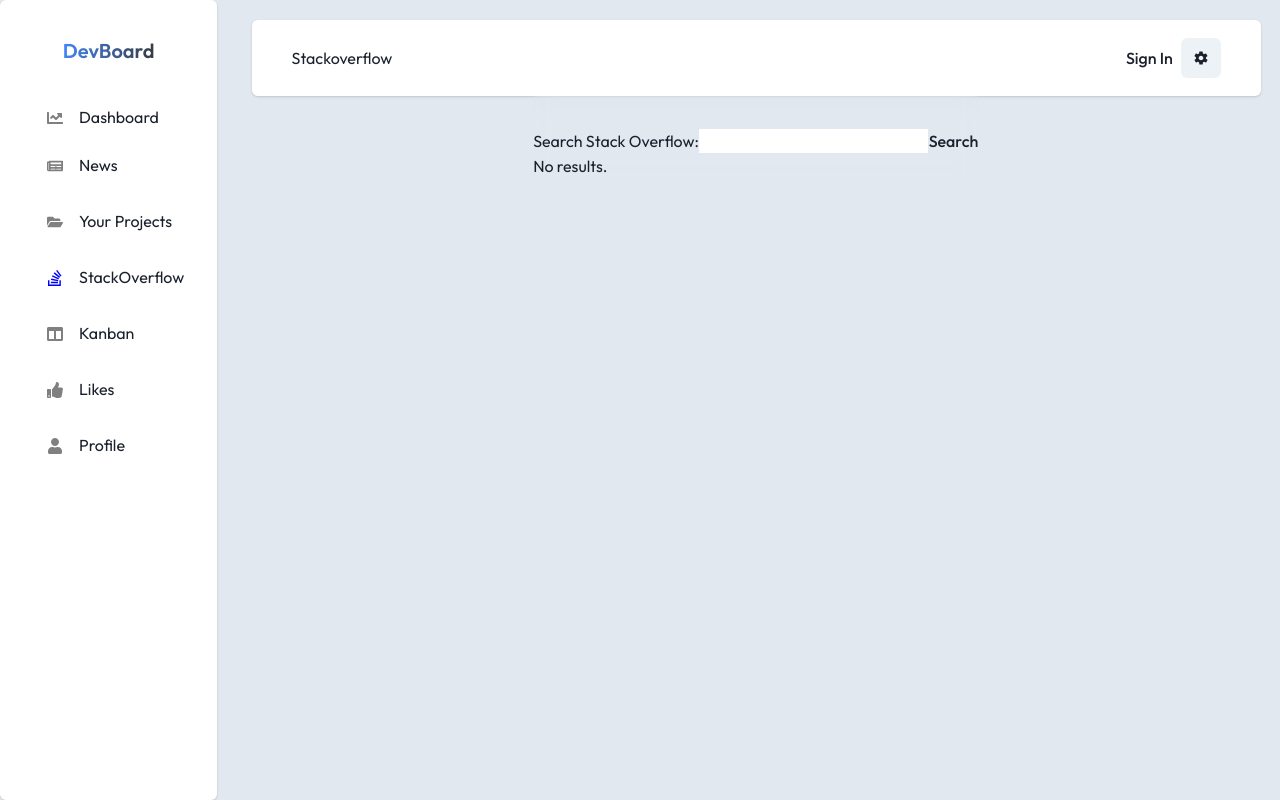
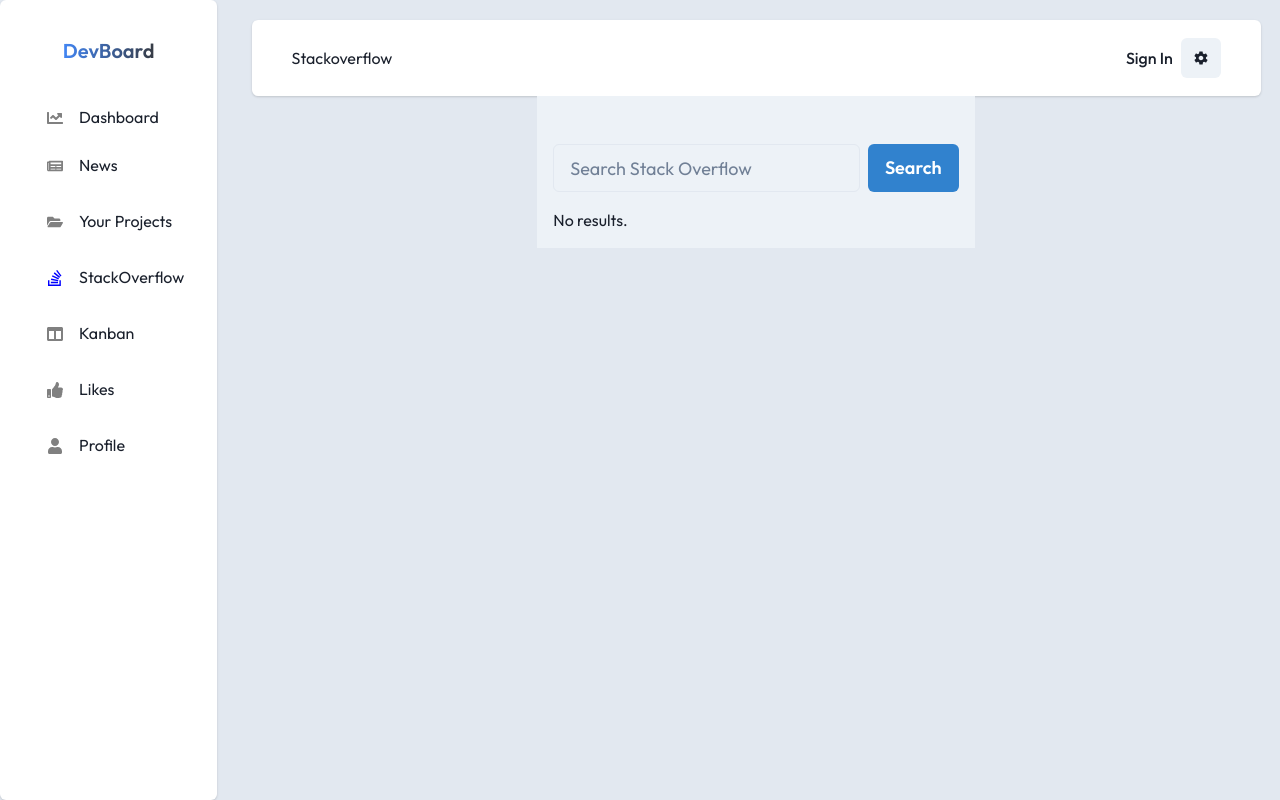
Before and after one commit to TessFanny/devBoard, a React (Vite) app in the folder DevBoard/: page /stackoverflow in a window 1280 px wide. Built offline with nearby package versions, Linux system fonts and the light colour scheme; sample sign-in values are in the browser's storage.

Commit message:
ADded style to starckoverflow component

```diff
--- a/DevBoard/src/components/StackOverflowSearch/StackOverflowSearch.jsx
+++ b/DevBoard/src/components/StackOverflowSearch/StackOverflowSearch.jsx
@@ -1,17 +1,28 @@
 import React, { useState } from 'react';
+import {
+  Input,
+  Button,
+  Stack,
+  Box,
+  List,
+  ListItem,
+  Link,
+  Text,
+  Spinner,
+} from '@chakra-ui/react';
 
 function StackOverflowSearch() {
   const [query, setQuery] = useState('');
   const [results, setResults] = useState([]);
-  const [loading, setLoading] = useState(false); // Ajout de l'état de chargement
+  const [loading, setLoading] = useState(false);
 
   const searchStackOverflow = async () => {
-    setLoading(true); // Mettre l'état de chargement à true au début de la recherche
+    setLoading(true);
     const url = `https://api.stackexchange.com/2.3/search?order=desc&sort=activity&intitle=${query}&site=stackoverflow`;
     const response = await fetch(url);
     const data = await response.json();
     setResults(data.items);
-    setLoading(false); // Mettre l'état de chargement à false une fois que la recherche est terminée
+    setLoading(false);
   };
 
   const handleQueryChange = (event) => {
@@ -26,32 +37,48 @@
   };
 
   return (
-    <div style={{ backdropFilter: 'blur(10px)', opacity: 1 }}>
-      <form onSubmit={handleFormSubmit} style={{ paddingTop: '2rem' }}>
-        <label>
-          Search Stack Overflow:
-          <input type="text" value={query} onChange={handleQueryChange} />
-        </label>
-        <button type="submit">Search</button>
+    <Box p="4" bg="gray.100">
+      <form onSubmit={handleFormSubmit} style={{ marginTop: '2rem' }}>
+        <Stack direction="row">
+          <Input
+            type="text"
+            placeholder="Search Stack Overflow"
+            value={query}
+            onChange={handleQueryChange}
+            size="lg"
+            focusBorderColor="blue.500"
+            _hover={{ borderColor: 'blue.500' }}
+          />
+          <Button
+            type="submit"
+            colorScheme="blue"
+            size="lg"
+            isLoading={loading}
+            loadingText="Searching"
+          >
+            Search
+          </Button>
+        </Stack>
       </form>
-      {loading ? ( // Vérifier si l'état de chargement est vrai pour afficher le flou ou l'opacité
-        <div style={{ backdropFilter: 'blur(10px)', opacity: 0.5 }}>
-          <p>Searching...</p>
-        </div>
+      {loading ? (
+        <Stack mt="4" align="center">
+          <Spinner size="lg" />
+          <Text>Searching...</Text>
+        </Stack>
       ) : results.length > 0 ? (
-        <ul>
+        <List mt="4">
           {results.map((result) => (
-            <li key={result.question_id}>
-              <a href={result.link} target="_blank" rel="noreferrer">
+            <ListItem key={result.question_id}>
+              <Link href={result.link} target="_blank" rel="noreferrer">
                 {result.title}
-              </a>
-            </li>
+              </Link>
+            </ListItem>
           ))}
-        </ul>
+        </List>
       ) : (
-        <p>No results.</p>
+        <Text mt="4">No results.</Text>
       )}
-    </div>
+    </Box>
   );
 }
 
```
